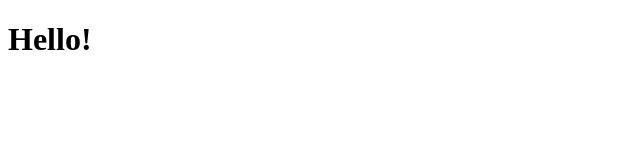
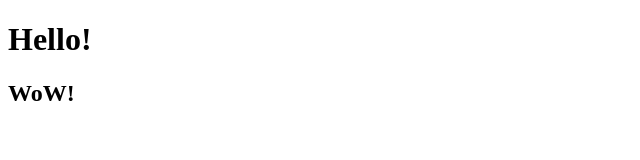
Before and after one commit to yvasilyeva11031986/git_test, a plain HTML site: page index.html in a window 1280 px wide. Shown: the full height of the page, 0-640 px from the left. Drawn offline with Linux system fonts and the light colour scheme.

Commit message:
H2 was added

```diff
--- a/index.html
+++ b/index.html
@@ -9,6 +9,7 @@
         <h1>
             Hello!
         </h1>
+        <h2> WoW!</h2>
     </div>
 
 </body>
```
